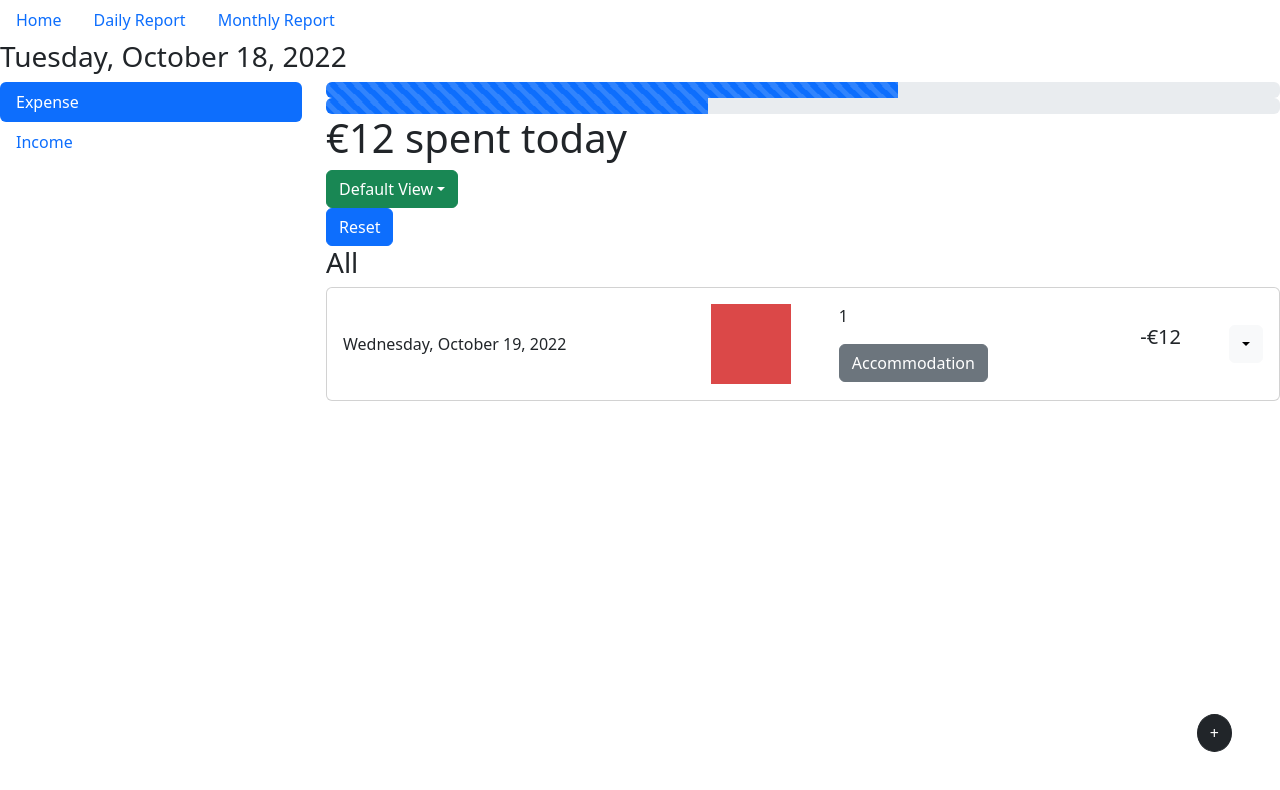
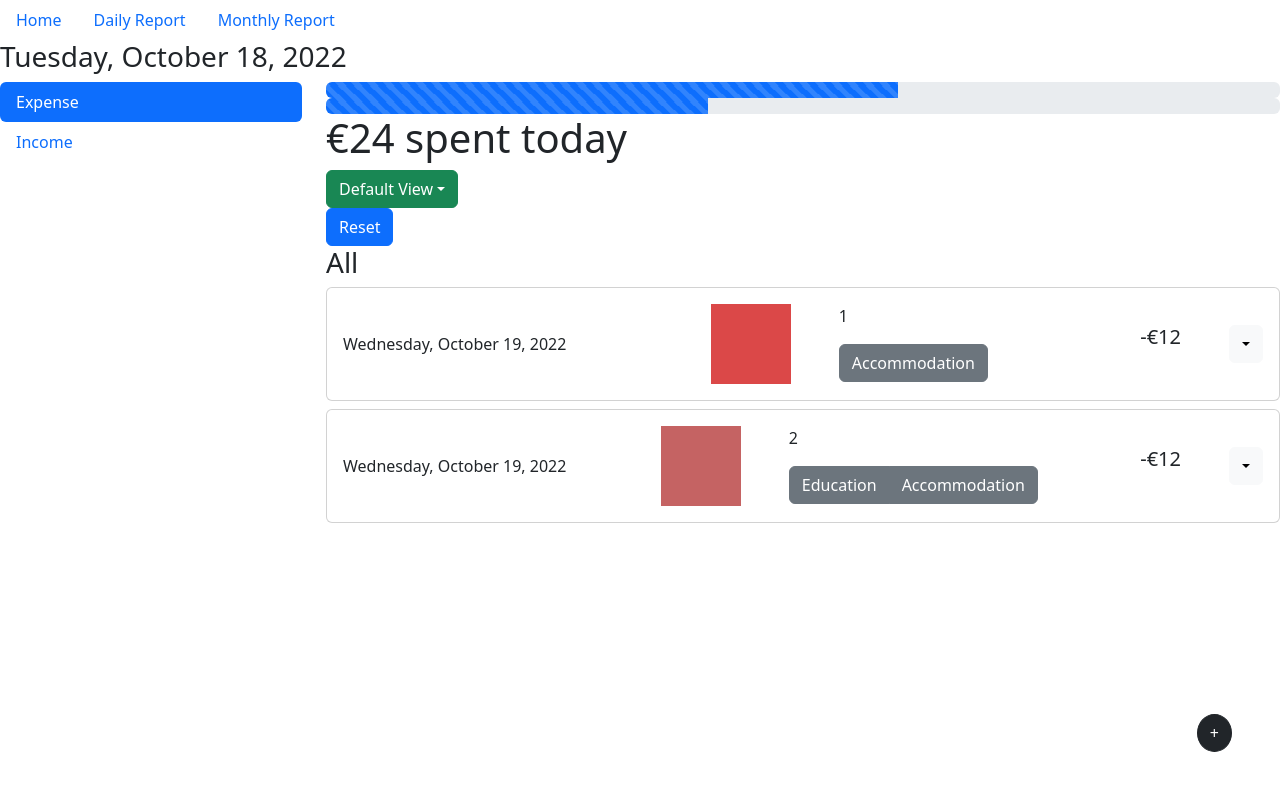
Before and after one commit to LinhLe2307/Expense_Tracking_App_Typescript_React, a React (Create React App) app: page / in a window 1280 px wide. Shown: the top 790 px of the page. Built offline with nearby package versions, Linux system fonts and the light colour scheme; data requests are answered from the project's data file.

Commit message:
Displayed categories transactions

```diff
--- a/db.json
+++ b/db.json
@@ -10,6 +10,18 @@
       ],
       "color": "#db4848",
       "id": 1
+    },
+    {
+      "date": "Wednesday, October 19, 2022",
+      "title": "2",
+      "price": "12",
+      "description": "2",
+      "categories": [
+        "Education",
+        "Accommodation"
+      ],
+      "color": "#c56363",
+      "id": 2
     }
   ],
   "income": [],
--- a/src/components/MonthlyBilling/MonthlyBilling.tsx
+++ b/src/components/MonthlyBilling/MonthlyBilling.tsx
@@ -1,3 +1,4 @@
+import { nanoid } from 'nanoid';
 import React, {useState, useEffect} from 'react'
 import { Button, Nav } from 'react-bootstrap'
 import { Calendar } from 'react-calendar';
@@ -8,9 +9,6 @@ import { customDate } from '../../functions/reusableFunction';
 import MonthlyDetails from './MonthlyDetails'
 import MonthlyForm from './MonthlyForm';
 
-// interface identity<T>(arg: T){
-//   return arg;
-// }
 
 const MonthlyBilling = () => {
   const [value, onChange] = useState(new Date());
@@ -24,29 +22,39 @@ const MonthlyBilling = () => {
   const dispatch = useAppDispatch();
 
   const transactionCategories = () => {
+    let identity : Record<string, number> = {};
+    const categoriesTitles = categoriesList.map(category => category.title)
+
     const transactionList = expenseLists
-          .map(expense => expense.categories)
-          .map(category => (category))
-          .flat(1)
+    .map(expense => expense.categories)
+    .map(category => (category))
+    .flat(1)
+    .reduce((prev, curr)=> {
+            if(curr in prev) {
+              prev[curr]++
+            } else {
+              prev[curr] = 1
+            }
+            return prev
+          }, identity)
 
-    // const newList: identity<transactionList> = typeof transactionList
-    // console.log(newList);
-    // const transactionsAmount =
-    //   transactionList.reduce((prev, curr) => {
-    //         if(curr in prev) {
-    //           prev[curr]++
-    //         } else {
-    //           prev[curr] = 1
-    //         }
-    //         return prev
-    //       }, {})
+    const cloneList = {...transactionList};
 
+    categoriesTitles.forEach(category => {
+      if(Object.keys(cloneList).indexOf(category) === -1) {
+        transactionList[category] = 0
+      }
+    })
+
+    return Object.entries(transactionList).map((list, i) => <div key={i}>{list[0]}{list[1]}</div>)
   }
 
   useEffect(()=>{
     dispatch(initializeCategories());
     dispatch(initializeExpense());
-  }, [dispatch])
+
+  }, [dispatch]);
+
 
   return (
     <div>
@@ -64,13 +72,14 @@ const MonthlyBilling = () => {
       </Nav>
       <MonthlyDetails />
 
+      {/* {
+        categoriesList.map(category => <p key={category.id}>{category.title}</p>)
+      } */}
+
       {
-        categoriesList.map(category => <p key={category.id}>{category.title}</p>)
+        transactionCategories()
       }
 
-      {/* {
-        transactionCategories()
-      } */}
       <Button
             variant="dark"
             onClick={handleShow}
```
